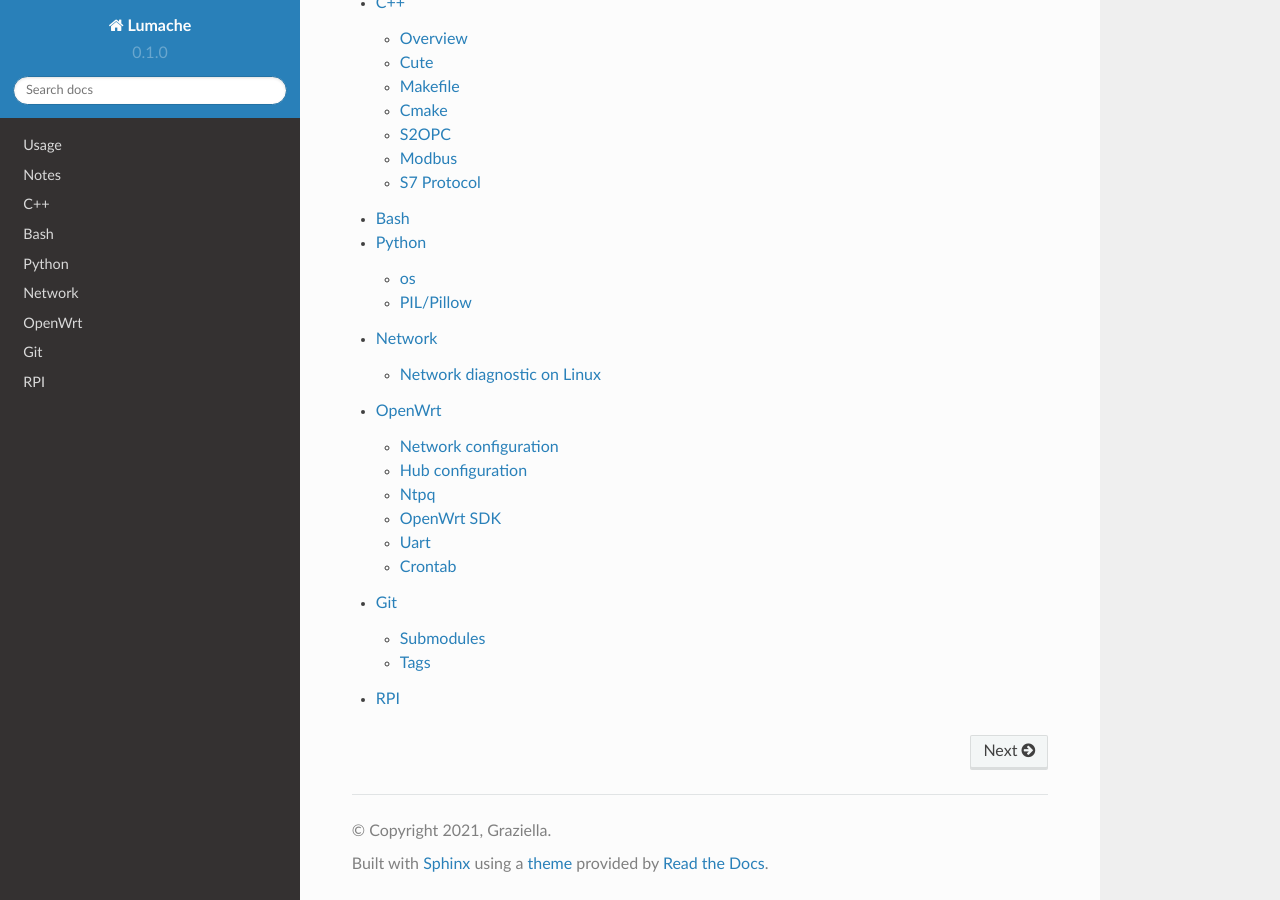
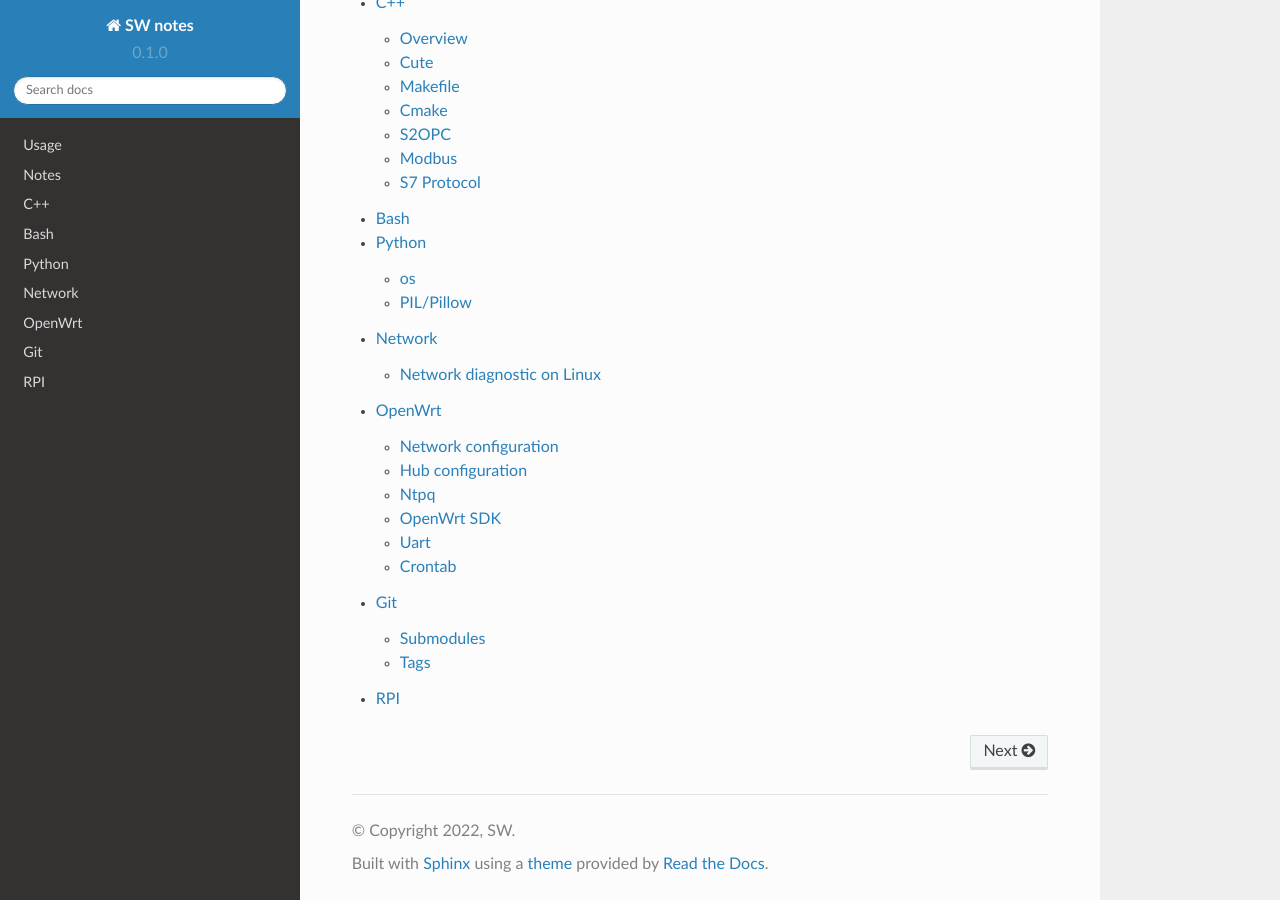
Before and after one commit to Varssos/sw-notes, a Sphinx documentation site: the page built from docs/source/index.rst, in a window 1280 px wide and 900 px high, scrolled down 1516 px. Built offline with Sphinx 7.4.7 and the Read the Docs theme 2.0.0, drawn with Linux system fonts in a browser that asks for light colours; pages that are not in the unit, such as notebooks, are missing from menus.

```diff
--- a/docs/source/conf.py
+++ b/docs/source/conf.py
@@ -2,9 +2,9 @@
 
 # -- Project information
 
-project = 'Lumache'
-copyright = '2021, Graziella'
-author = 'Graziella'
+project = 'SW notes'
+copyright = '2022, SW'
+author = 'SW'
 
 release = '0.1'
 version = '0.1.0'
```
